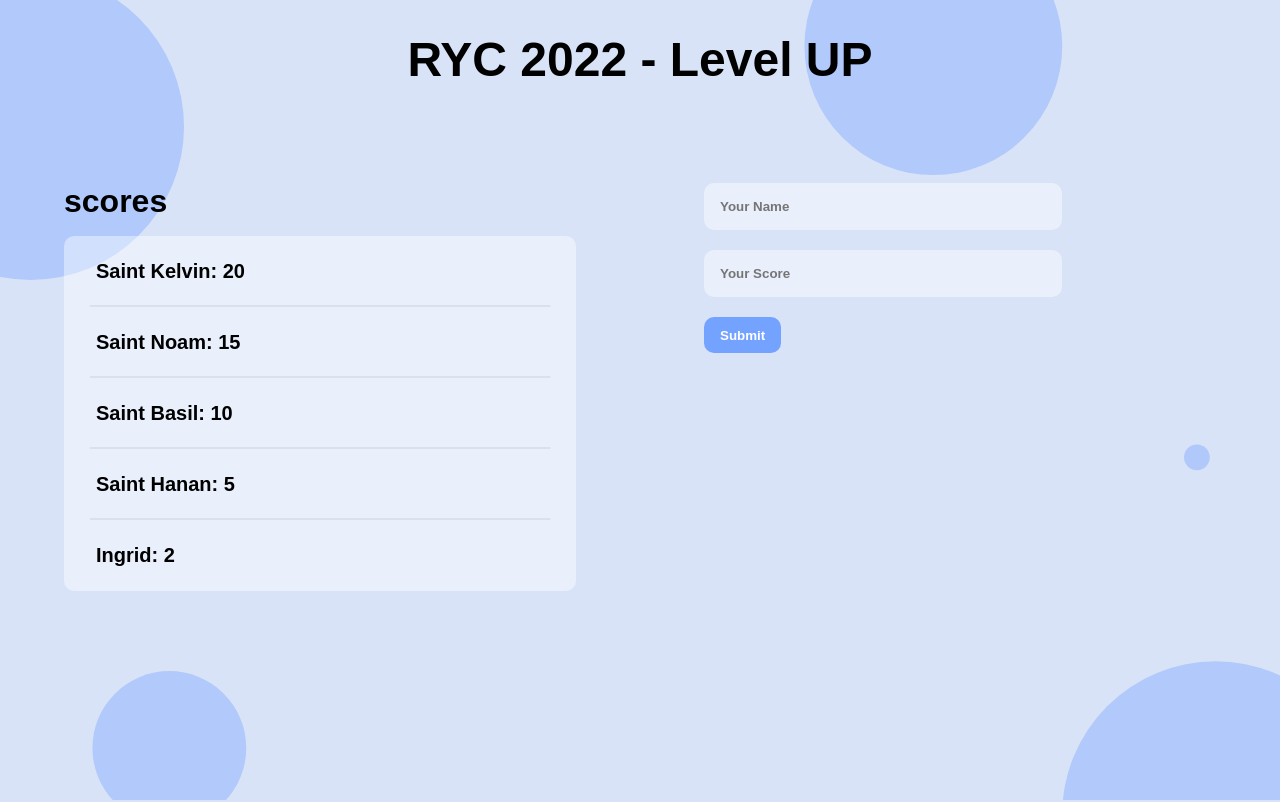
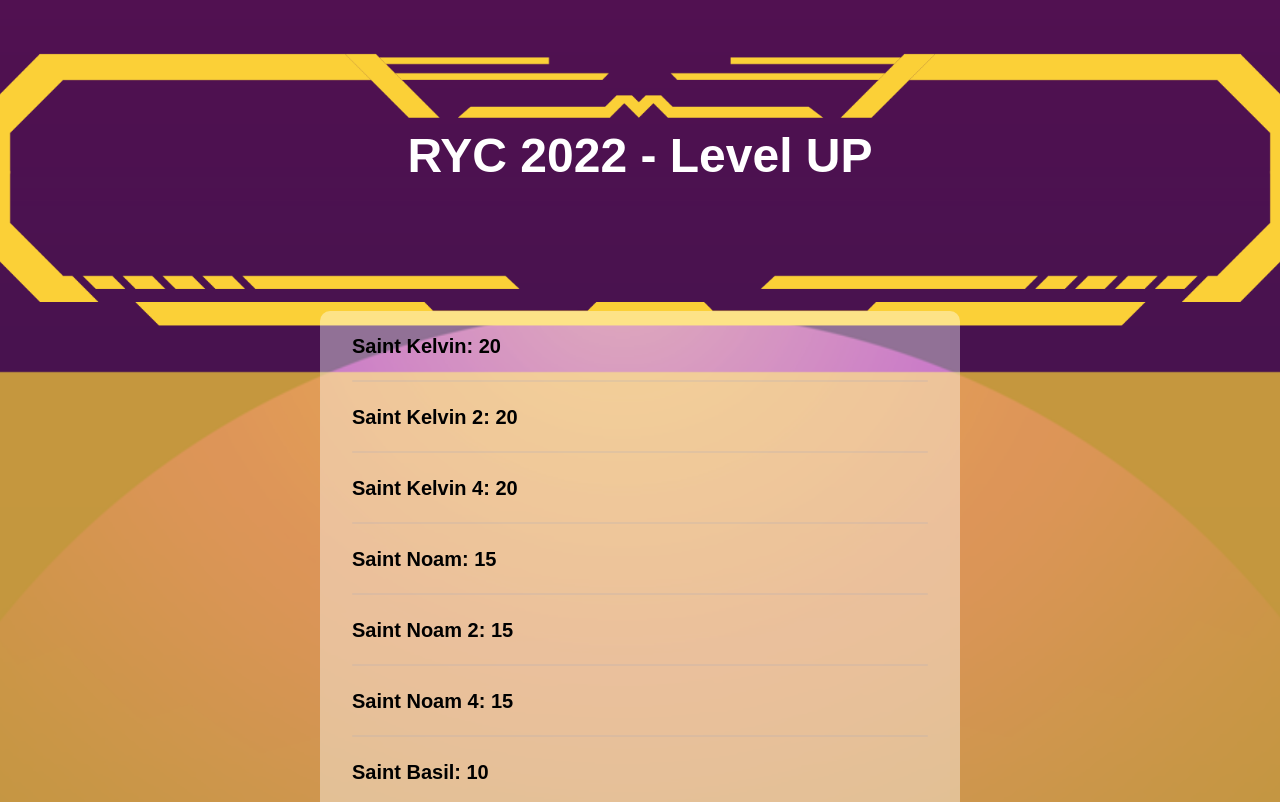
Before and after one commit to lysannefdes/Leaderboard-ryc22, a React (Create React App) app: page / in a window 1280 px wide. Shown: the top 802 px of the page. Built offline with nearby package versions, Linux system fonts and the light colour scheme; the HTML template or start-up script is replaced by a standard one.

Commit message:
BG Change. Page Layout Changed. UI Fixes.

```diff
--- a/src/App.css
+++ b/src/App.css
@@ -18,9 +18,9 @@
 }
 
 body {
-  font-family: 'Montserrat', sans-serif;
+  font-family: 'VCR OSD Mono','Montserrat', sans-serif;
   background-color: var(--color-main-bg);
-  background-image: url(./images/bg.svg);
+  background-image: url(./images/BG.png);
   background-repeat: no-repeat;
   background-position: top;
   background-size: cover;
@@ -59,8 +59,8 @@ input {
   opacity: 0;
 }
 
-.container {
-  width: 90%;
+.container, .add-score {
+  width: 50%;
   max-width: 1200px;
   margin: 0 auto;
 }
@@ -102,13 +102,9 @@ input {
 .logo {
   font-size: 3rem;
   text-align: center;
-  margin: 2rem 0;
-}
-
-@media (min-width: 768px) {
-  .logo {
-    margin-bottom: 6rem;
-  }
+  margin: 8rem 0;
+  color:#fff;
+  font-family: 'Adventure Subtitles','VCR OSD Mono','Montserrat', sans-serif;
 }
 
 .subtitle {
--- a/src/App.js
+++ b/src/App.js
@@ -54,8 +54,8 @@ class App extends React.Component {
               loading={this.state.loading}
               loadLeaderboard={this.loadLeaderboard}
             />
-            <AddScore loadLeaderboard={this.loadLeaderboard} />
           </div>
+		  <AddScore loadLeaderboard={this.loadLeaderboard} />
         </main>
       </div>
     );
--- a/src/components/board/board.component.jsx
+++ b/src/components/board/board.component.jsx
@@ -12,7 +12,6 @@ export class Board extends React.Component {
   render() {
     return (
       <section className="board">
-        <h2 className="subtitle board__subtitle">{this.props.title}</h2>
         {this.props.loading ? (
           <Loader type="TailSpin" color="#3563be" height={50} width={50} />
         ) : (
--- a/src/constants/global.js
+++ b/src/constants/global.js
@@ -18,6 +18,34 @@ const rycScores = [
     {
       "user":"Ingrid",
       "score":2
+    },
+    {
+      "user":"Saint Basil 2",
+      "score":10
+    },
+    {
+      "user":"Saint Noam 2",
+      "score":15
+    },
+    {
+      "user":"Saint Kelvin 2",
+      "score":20
+    },
+    {
+      "user":"Ingrid * 2",
+      "score":2
+    },
+    {
+      "user":"Saint Basil 3",
+      "score":10
+    },
+    {
+      "user":"Saint Noam 4",
+      "score":15
+    },
+    {
+      "user":"Saint Kelvin 4",
+      "score":20
     }
   ]
 
```
Also changed, not shown: src/images/BG.png (added).
